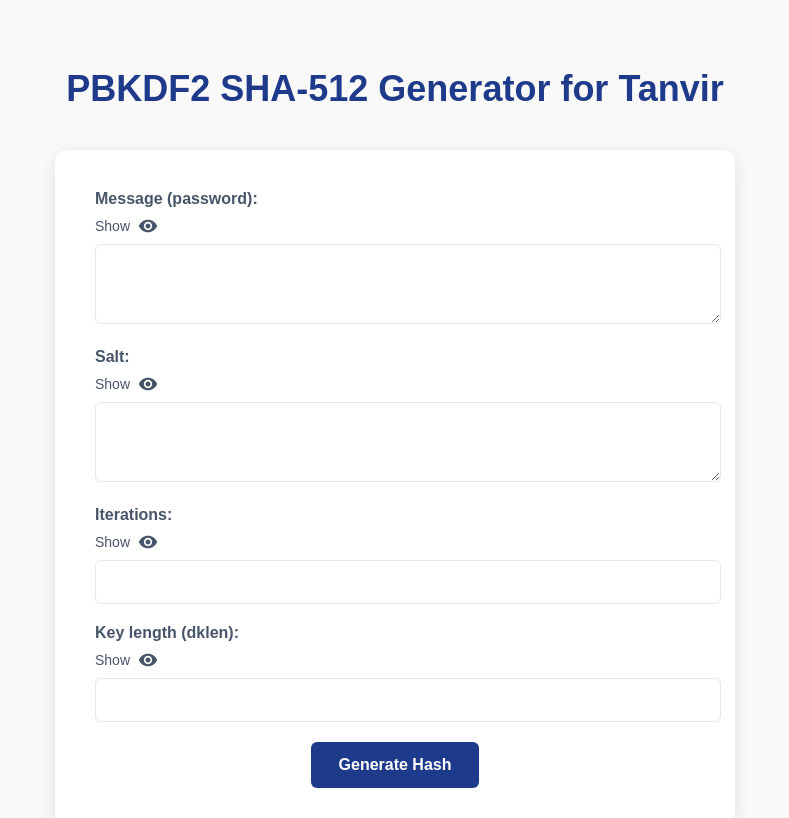
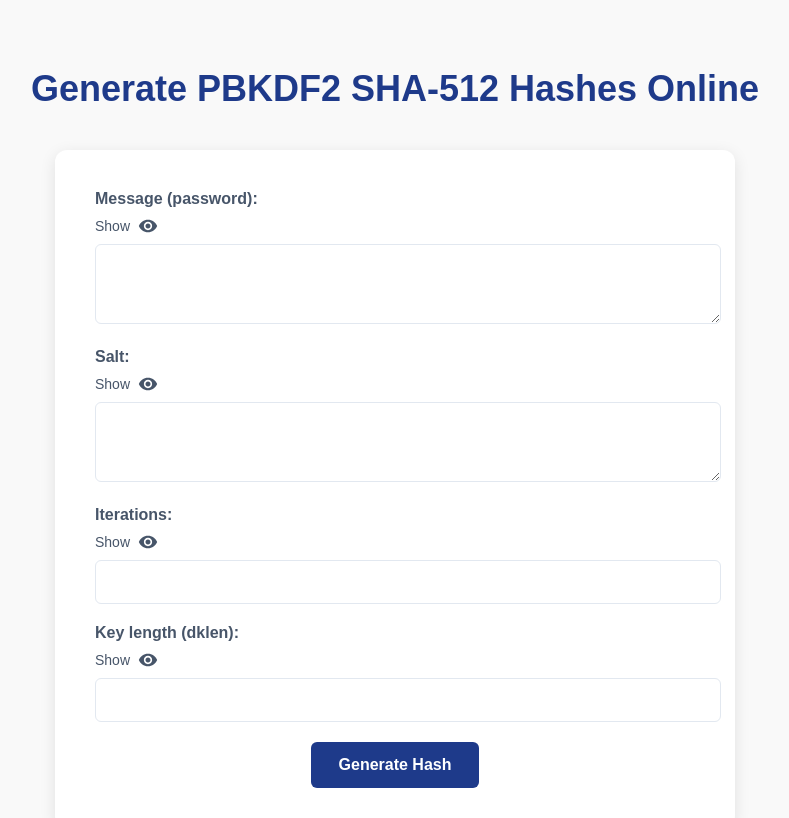
Before and after one commit to B-Tanvir/pbkdf2, a plain HTML site: page index.html in a window 1280 px wide. Shown: the top 818 px of the page, without its empty margins (245-1034 px from the left). Drawn offline with Linux system fonts and the light colour scheme.

Commit message:
Update index.html

```diff
--- a/index.html
+++ b/index.html
@@ -190,7 +190,7 @@ button:hover {
   </style>
 </head>
 <body>
-  <h1>PBKDF2 SHA-512 Generator for Tanvir</h1>
+  <h1>Generate PBKDF2 SHA-512 Hashes Online</h1>
   <form id="hashForm">
     <label>Message (password):</label>
     <div class="toggle-visibility" onclick="toggleVisibility('messageField')">
```
